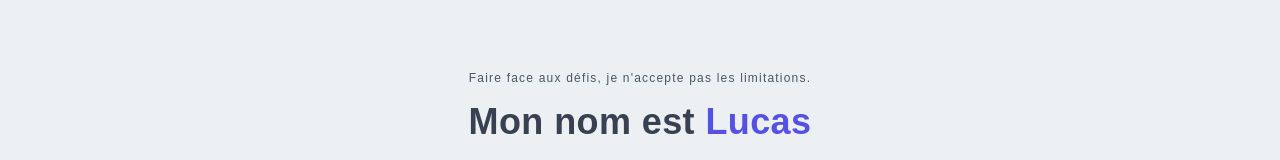
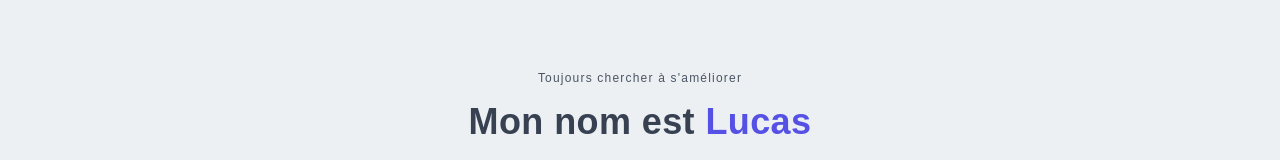
Before and after one commit to LucasAndria/Portfolio-NextJs, a Next.js app: page / in a window 1280 px wide. Shown: the part 170-330 px from the top of the page. Built offline with nearby package versions, Linux system fonts and the light colour scheme.

Commit message:
change the quotes

```diff
--- a/components/Main.js
+++ b/components/Main.js
@@ -9,7 +9,7 @@ function Main() {
             <div className="max-w-[1240px] w-full h-full mx-auto p-2 flex justify-center items-center">
                 <div>
                     <p className="text-xs tracking-widest text-gray-600">
-                        Faire face aux défis, je {"n'accepte"} pas les limitations.
+                        Toujours chercher à {"s'améliorer"}
                     </p>
                     <h2 className="py-4 text-gray-700">Mon nom est <span className="text-[#5651e5]">Lucas</span></h2>
                     <h2 className="py-4 text-gray-700">Je suis un Développeur Web</h2>
```
